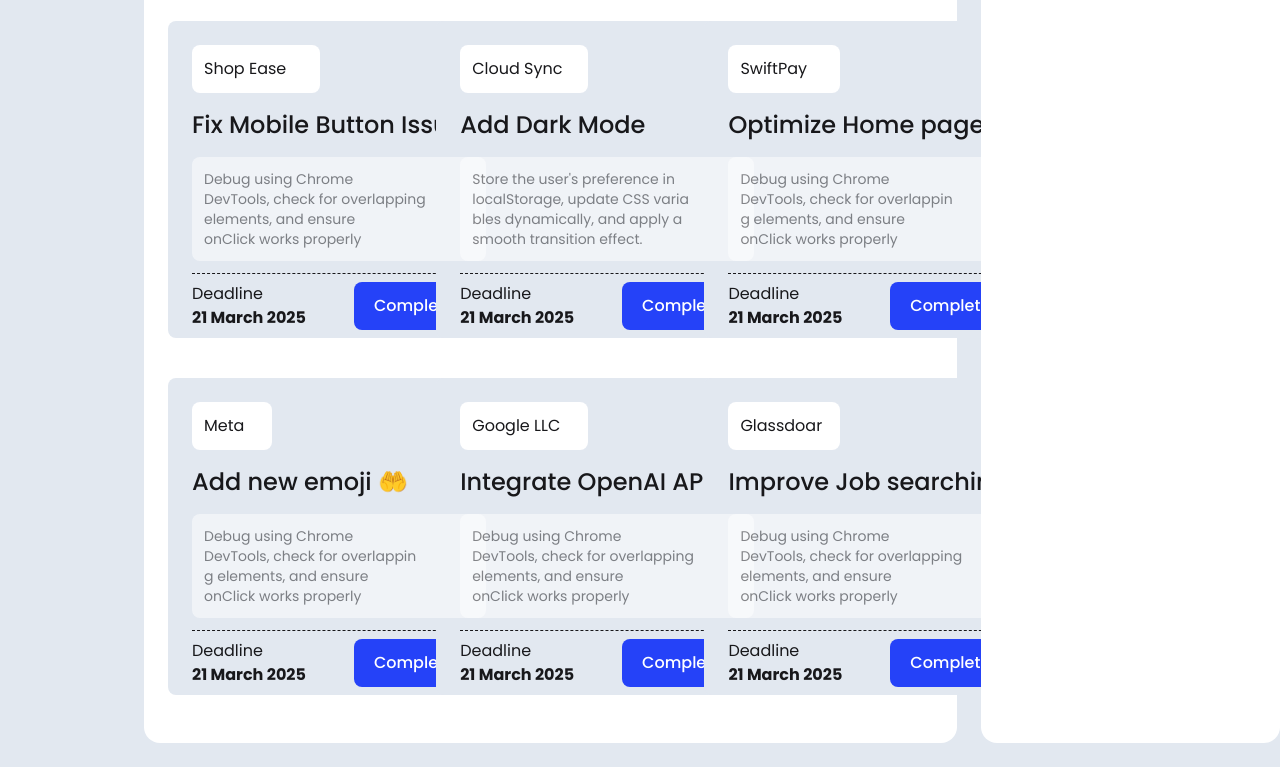
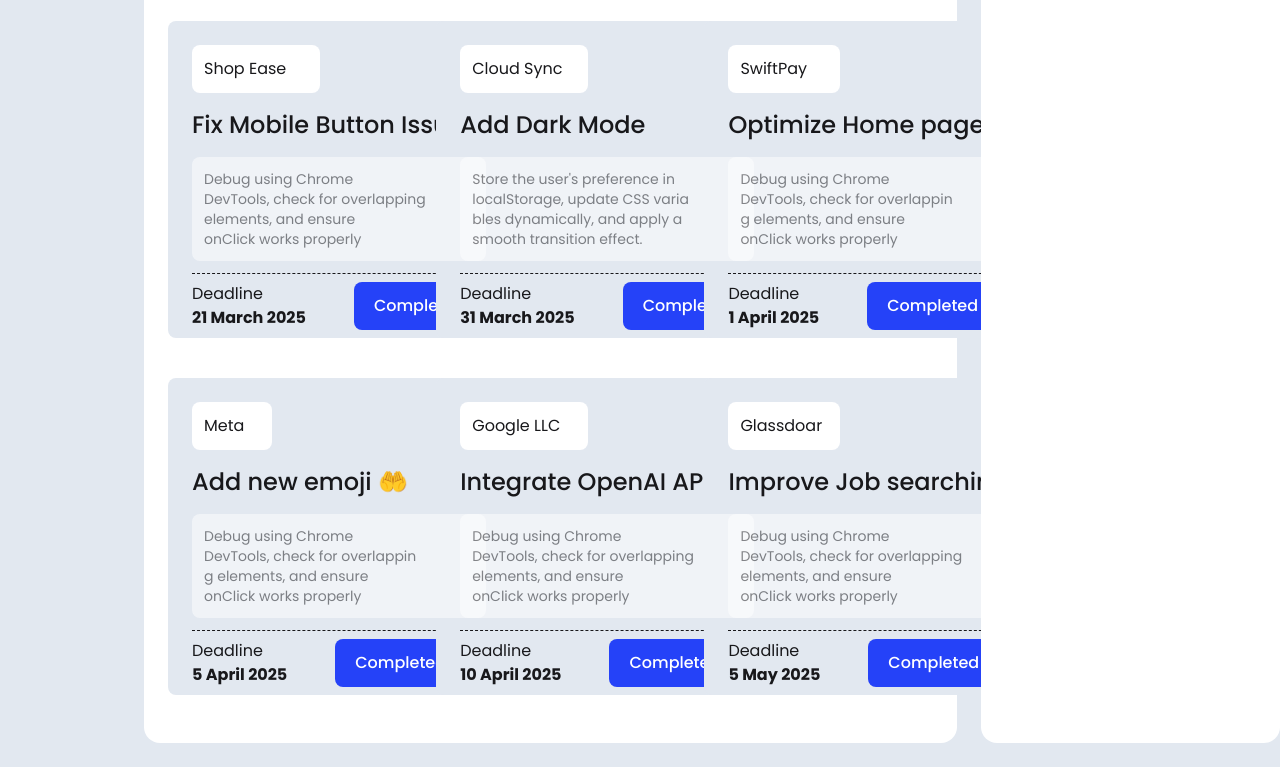
Before and after one commit to MMunim90/A5-Dev-Board, a plain HTML site: page index.html in a window 1280 px wide. Shown: the part 428-1195 px from the top of the page. Drawn offline with nearby package versions, Linux system fonts and the light colour scheme.

Commit message:
fifth commit

```diff
--- a/index.html
+++ b/index.html
@@ -143,7 +143,7 @@
             <div class="flex gap-12 border-t border-dashed pt-2">
               <div>
                 <p>Deadline</p>
-                <h4><b>21 March 2025</b></h4>
+                <h4><b>31 March 2025</b></h4>
               </div>
               <button
                 id="box2-btn"
@@ -171,7 +171,7 @@
             <div class="flex gap-12 border-t border-dashed pt-2">
               <div>
                 <p>Deadline</p>
-                <h4><b>21 March 2025</b></h4>
+                <h4><b>1 April 2025</b></h4>
               </div>
               <button
                 id="box3-btn"
@@ -197,7 +197,7 @@
             <div class="flex gap-12 border-t border-dashed pt-2">
               <div>
                 <p>Deadline</p>
-                <h4><b>21 March 2025</b></h4>
+                <h4><b>5 April 2025</b></h4>
               </div>
               <button
                 id="box4-btn"
@@ -225,7 +225,7 @@
             <div class="flex gap-12 border-t border-dashed pt-2">
               <div>
                 <p>Deadline</p>
-                <h4><b>21 March 2025</b></h4>
+                <h4><b>10 April 2025</b></h4>
               </div>
               <button
                 id="box5-btn"
@@ -253,7 +253,7 @@
             <div class="flex gap-12 border-t border-dashed pt-2">
               <div>
                 <p>Deadline</p>
-                <h4><b>21 March 2025</b></h4>
+                <h4><b>5 May 2025</b></h4>
               </div>
               <button
                 id="box6-btn"
--- a/script/activity.js
+++ b/script/activity.js
@@ -38,6 +38,10 @@ function disableButton(disButton){
      const newTaskNumber = convertedTaskNumber - 1;
      document.getElementById('task-number').innerText = newTaskNumber;
 
+     if(newTaskNumber === 0){
+        alert('congrats!!! You have completed all the current task');
+    }
+
      // increase task- completed number
      const allTasks = document.getElementById('tasks').innerText;
     const convertedTasks = parseInt(allTasks);
```
